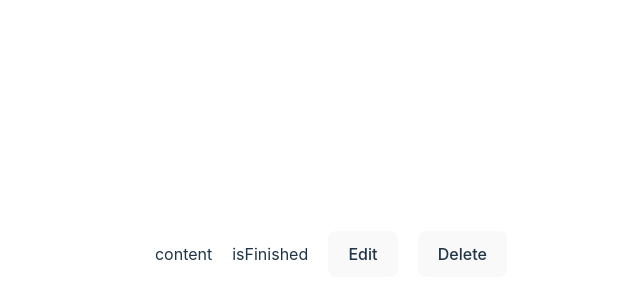
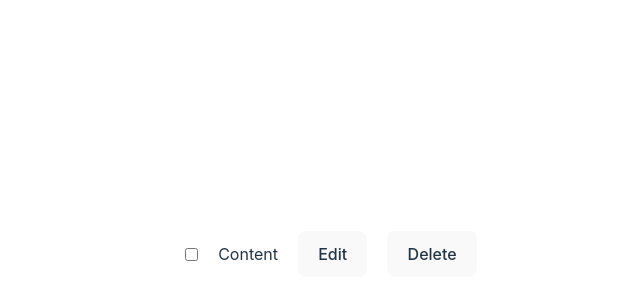
Before and after one commit to JamieLoLo/iThome2024_react_typescript, a React (Vite) app: page / in a window 1280 px wide. Shown: the part 146-446 px from the top of the page, without its empty margins (309-949 px from the left). Built offline with nearby package versions, Linux system fonts and the light colour scheme.

Commit message:
【 Day 12 】Strict Mode

```diff
--- a/src/compnents/Todo.tsx
+++ b/src/compnents/Todo.tsx
@@ -1,8 +1,8 @@
 export default function Todo(props) {
   return (
     <div className='flex items-center gap-[20px]'>
-      <p>content</p>
-      <p>isFinished</p>
+      <input type='checkbox' checked={false} />
+      <p>Content</p>
       <button>Edit</button>
       <button>Delete</button>
     </div>
```
